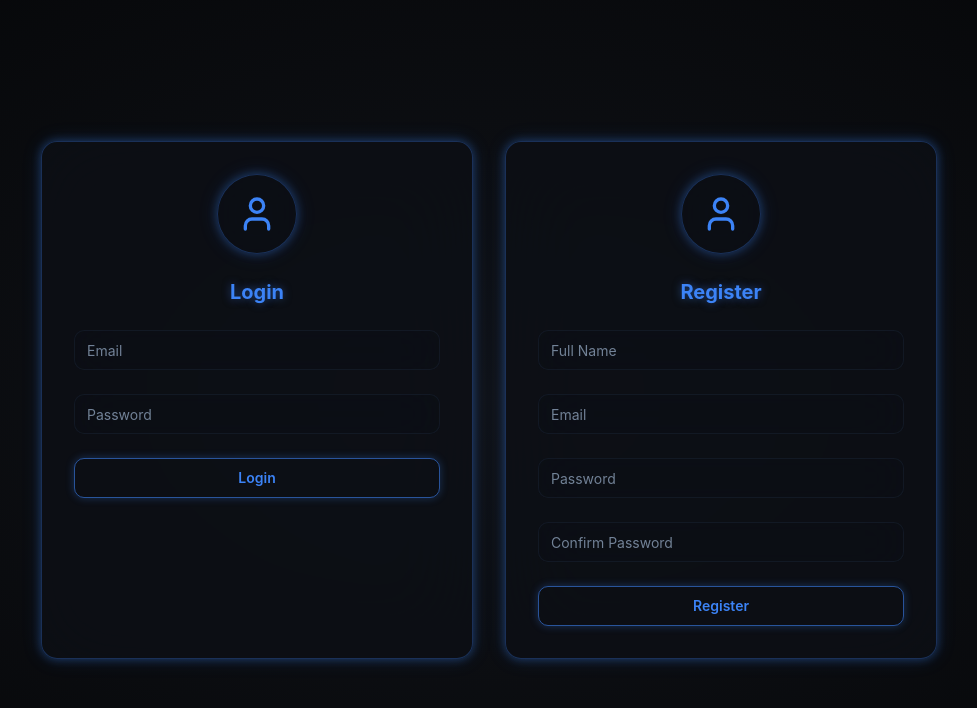
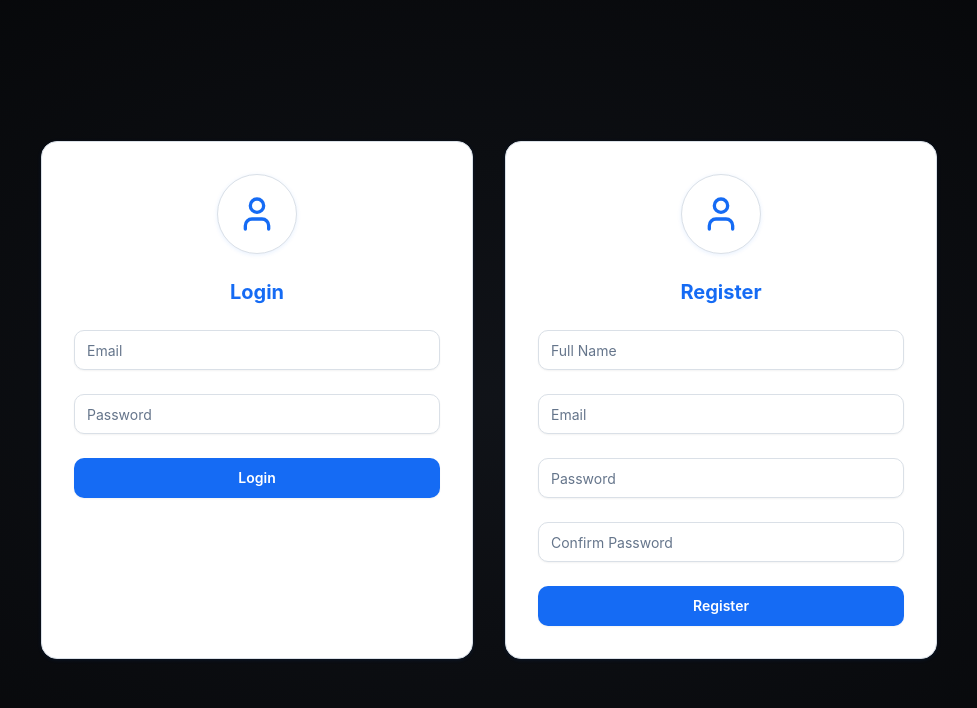
Before and after one commit to harshil748/FleetFlow, a React (Vite) app: page /auth in a window 1280 px wide. Shown: the top 708 px of the page, without its empty margins (151-1128 px from the left). Built offline with nearby package versions, Linux system fonts and the light colour scheme; the HTML template or start-up script is replaced by a standard one.

Commit message:
UI: white + blue professional light theme

```diff
--- a/src/index.css
+++ b/src/index.css
@@ -2,55 +2,55 @@
 @tailwind components;
 @tailwind utilities;
 
-/* FleetFlow Professional Dark Blue Design System */
+/* FleetFlow Professional White + Blue Design System */
 
 @layer base {
   :root {
-    --background: 222 25% 4%;
-    --foreground: 210 20% 92%;
+    --background: 210 20% 97%;
+    --foreground: 222 30% 12%;
 
-    --card: 222 25% 7%;
-    --card-foreground: 210 20% 92%;
+    --card: 0 0% 100%;
+    --card-foreground: 222 30% 12%;
 
-    --popover: 222 25% 7%;
-    --popover-foreground: 210 20% 92%;
+    --popover: 0 0% 100%;
+    --popover-foreground: 222 30% 12%;
 
-    --primary: 217 91% 60%;
-    --primary-foreground: 222 25% 4%;
+    --primary: 217 91% 52%;
+    --primary-foreground: 0 0% 100%;
 
-    --secondary: 222 18% 14%;
-    --secondary-foreground: 210 15% 85%;
+    --secondary: 214 20% 94%;
+    --secondary-foreground: 222 25% 25%;
 
-    --muted: 222 18% 12%;
-    --muted-foreground: 215 15% 52%;
+    --muted: 214 20% 94%;
+    --muted-foreground: 215 16% 47%;
 
-    --accent: 217 91% 60%;
-    --accent-foreground: 222 25% 4%;
+    --accent: 214 20% 91%;
+    --accent-foreground: 222 25% 20%;
 
-    --destructive: 0 72% 50%;
-    --destructive-foreground: 0 0% 98%;
+    --destructive: 0 72% 51%;
+    --destructive-foreground: 0 0% 100%;
 
-    --border: 217 30% 18%;
-    --input: 222 18% 14%;
-    --ring: 217 91% 60%;
+    --border: 214 20% 88%;
+    --input: 214 20% 91%;
+    --ring: 217 91% 52%;
 
     --radius: 0.75rem;
 
-    --sidebar-background: 222 25% 6%;
-    --sidebar-foreground: 210 15% 85%;
-    --sidebar-primary: 217 91% 60%;
-    --sidebar-primary-foreground: 222 25% 4%;
-    --sidebar-accent: 222 18% 12%;
-    --sidebar-accent-foreground: 210 20% 92%;
-    --sidebar-border: 217 25% 14%;
-    --sidebar-ring: 217 91% 60%;
+    --sidebar-background: 222 35% 16%;
+    --sidebar-foreground: 210 20% 88%;
+    --sidebar-primary: 217 91% 65%;
+    --sidebar-primary-foreground: 0 0% 100%;
+    --sidebar-accent: 222 30% 22%;
+    --sidebar-accent-foreground: 210 20% 95%;
+    --sidebar-border: 222 28% 22%;
+    --sidebar-ring: 217 91% 65%;
 
-    --neon: 217 91% 60%;
-    --neon-glow: 0 0 10px hsl(217 91% 60% / 0.35), 0 0 20px hsl(217 91% 60% / 0.15);
-    --neon-glow-strong: 0 0 10px hsl(217 91% 60% / 0.5), 0 0 30px hsl(217 91% 60% / 0.25), 0 0 60px hsl(217 91% 60% / 0.08);
+    --neon: 217 91% 52%;
+    --neon-glow: 0 1px 3px hsl(217 91% 52% / 0.15), 0 1px 8px hsl(217 91% 52% / 0.08);
+    --neon-glow-strong: 0 2px 8px hsl(217 91% 52% / 0.2), 0 4px 16px hsl(217 91% 52% / 0.1);
 
     --warning: 38 92% 50%;
-    --info: 200 80% 55%;
+    --info: 200 80% 45%;
   }
 }
 
@@ -67,58 +67,58 @@
 
 @layer utilities {
   .glass {
-    @apply bg-card/60 backdrop-blur-xl border border-border/40;
+    @apply bg-white border border-border shadow-sm;
   }
 
   .glass-strong {
-    @apply bg-card/80 backdrop-blur-2xl border border-border/60;
+    @apply bg-white border border-border shadow-md;
   }
 
   .neon-border {
-    border: 1px solid hsl(var(--neon) / 0.3);
-    box-shadow: var(--neon-glow);
+    border: 1px solid hsl(var(--border));
+    box-shadow: 0 1px 4px hsl(217 91% 52% / 0.1);
   }
 
   .neon-border-strong {
-    border: 1px solid hsl(var(--neon) / 0.5);
-    box-shadow: var(--neon-glow-strong);
+    border: 1px solid hsl(217 91% 52% / 0.4);
+    box-shadow: 0 2px 8px hsl(217 91% 52% / 0.15);
   }
 
   .neon-text {
-    color: hsl(var(--neon));
-    text-shadow: 0 0 8px hsl(var(--neon) / 0.5);
+    color: hsl(var(--primary));
   }
 
   .neon-button {
-    @apply border border-primary/60 text-primary bg-transparent hover:bg-primary/10 transition-all duration-300;
-    box-shadow: 0 0 8px hsl(var(--primary) / 0.3);
+    @apply bg-primary text-primary-foreground hover:bg-primary/90 transition-all duration-200 shadow-sm;
   }
 
   .neon-button:hover {
-    box-shadow: var(--neon-glow-strong);
+    box-shadow: 0 4px 12px hsl(217 91% 52% / 0.3);
   }
 
   .status-active {
-    @apply bg-primary/15 text-primary border border-primary/30;
-    box-shadow: 0 0 6px hsl(var(--primary) / 0.3);
+    @apply bg-blue-50 text-blue-700 border border-blue-200;
   }
 
   .status-warning {
-    @apply bg-yellow-500/15 text-yellow-400 border border-yellow-500/30;
-    box-shadow: 0 0 6px hsl(38 92% 50% / 0.3);
+    @apply bg-amber-50 text-amber-700 border border-amber-200;
   }
 
   .status-danger {
-    @apply bg-red-500/15 text-red-400 border border-red-500/30;
-    box-shadow: 0 0 6px hsl(0 72% 50% / 0.3);
+    @apply bg-red-50 text-red-700 border border-red-200;
   }
 
   .status-info {
-    @apply bg-blue-500/15 text-blue-400 border border-blue-500/30;
-    box-shadow: 0 0 6px hsl(200 80% 55% / 0.3);
+    @apply bg-sky-50 text-sky-700 border border-sky-200;
   }
 
   .table-row-hover {
-    @apply transition-all duration-200 hover:bg-primary/5;
+    @apply transition-all duration-150 hover:bg-blue-50/60;
   }
 }
+
+/* Custom scrollbar */
+::-webkit-scrollbar { width: 5px; height: 5px; }
+::-webkit-scrollbar-track { background: transparent; }
+::-webkit-scrollbar-thumb { background: hsl(214 20% 82%); border-radius: 99px; }
+::-webkit-scrollbar-thumb:hover { background: hsl(217 91% 52% / 0.4); }
```
